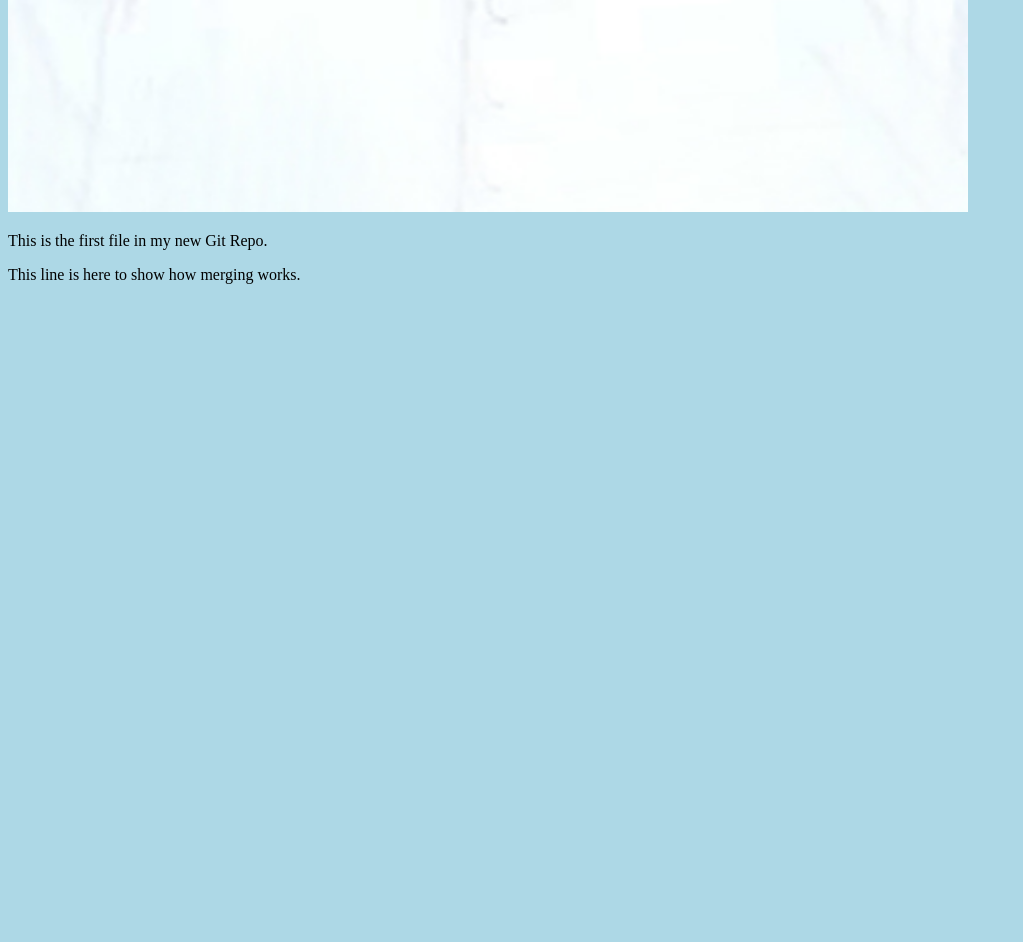
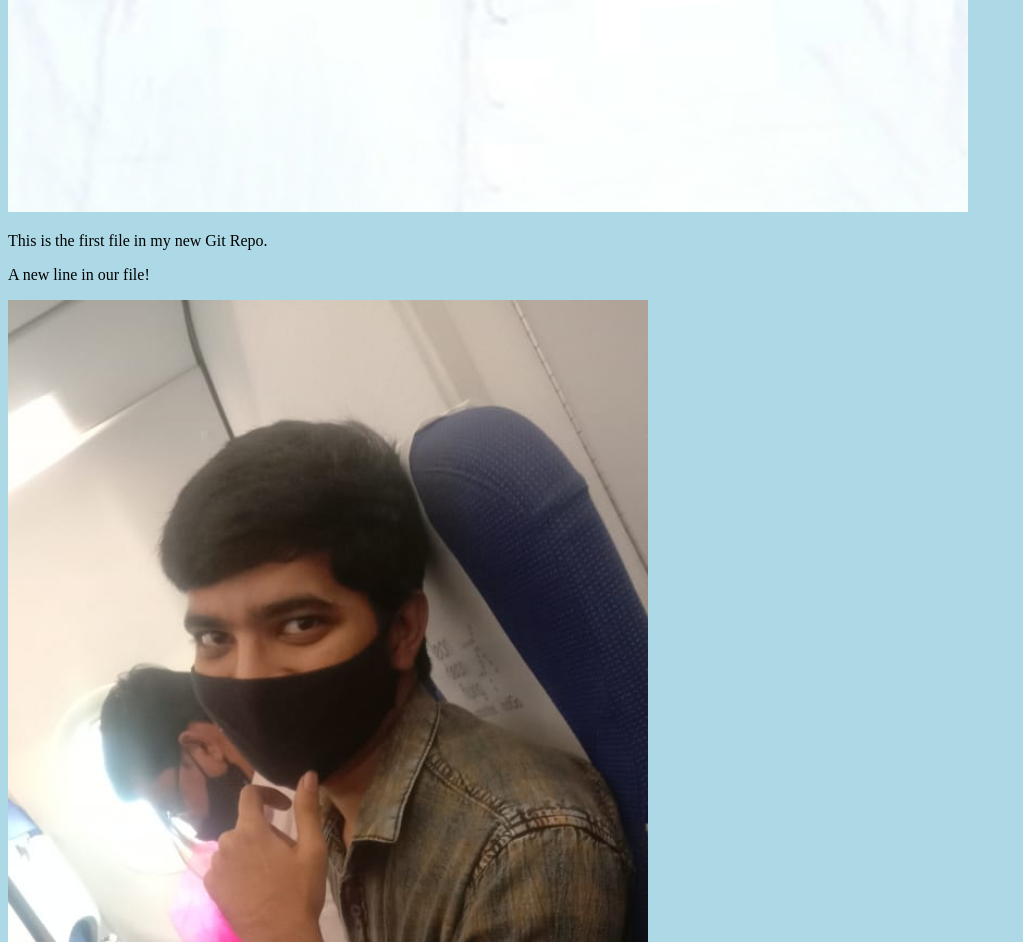
Before and after one commit to nithishm995/helloworld, a plain HTML site: page index.html in a window 1280 px wide. Shown: the part 1158-2100 px from the top of the page, without its empty margins (0-1023 px from the left). Before the commit the page ends 1458 px from the top, so only its background shows below. Drawn offline with Linux system fonts and the light colour scheme.

Commit message:
added new image

```diff
--- a/index.html
+++ b/index.html
@@ -10,6 +10,7 @@
 <div><img src="IMG-20210711-WA0027 (1).jpg" alt="Hello World from Space"
 style="width:100%;max-width:960px"></div>
 <p>This is the first file in my new Git Repo.</p>
-<p>This line is here to show how merging works.</p>
+<p>A new line in our file!</p>
+<div><img src="WhatsApp Image 2022-06-03 at 11.49.35 AM.jpeg" alt="Hello Git" style="width:100%;max-width:640px"></div>
 </body>
 </html>
```
